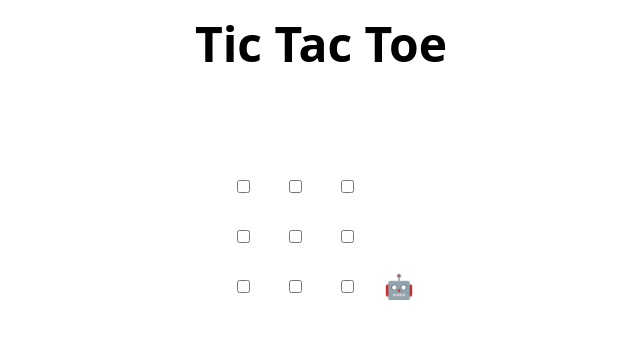
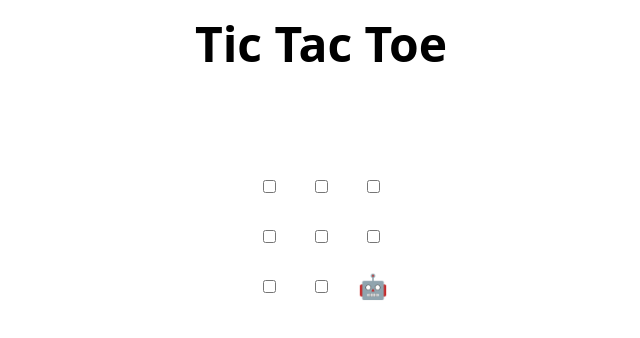
Before and after one commit to jaikratsinghtariyal/skills-review-pull-requests, a plain HTML site: page index.html in a window 1280 px wide. Shown: the whole page, without its empty margins (319-959 px from the left). Drawn offline with Linux system fonts and the light colour scheme.

Commit message:
Update index.html

```diff
--- a/index.html
+++ b/index.html
@@ -41,7 +41,6 @@
     <td><input type="checkbox" /></td>
   </tr>
   <tr>
-    <td><input type="checkbox" /></td>
     <td><input type="checkbox" /></td>
     <td><input type="checkbox" /></td>
     <td><input type="checkbox" /></td>
```
